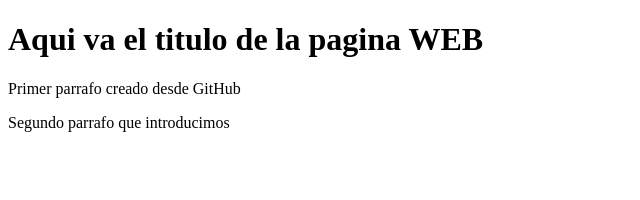
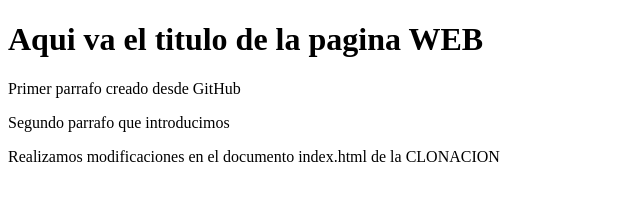
Before and after one commit to RodrigoMorBar/proyecto-web-empresa, a plain HTML site: page index.html in a window 1280 px wide. Shown: the whole page, without its empty margins (0-640 px from the left). Drawn offline with Linux system fonts and the light colour scheme.

Commit message:
Commit desde el proyecto clonado en mi ordenador

```diff
--- a/index.html
+++ b/index.html
@@ -10,6 +10,7 @@
     <h1>Aqui va el titulo de la pagina WEB</h1>
     <p>Primer parrafo creado desde GitHub</p>
     <p>Segundo parrafo que introducimos</p>
+    <p>Realizamos modificaciones en el documento index.html de la CLONACION</p>
 
 </body>
 </html>
```
